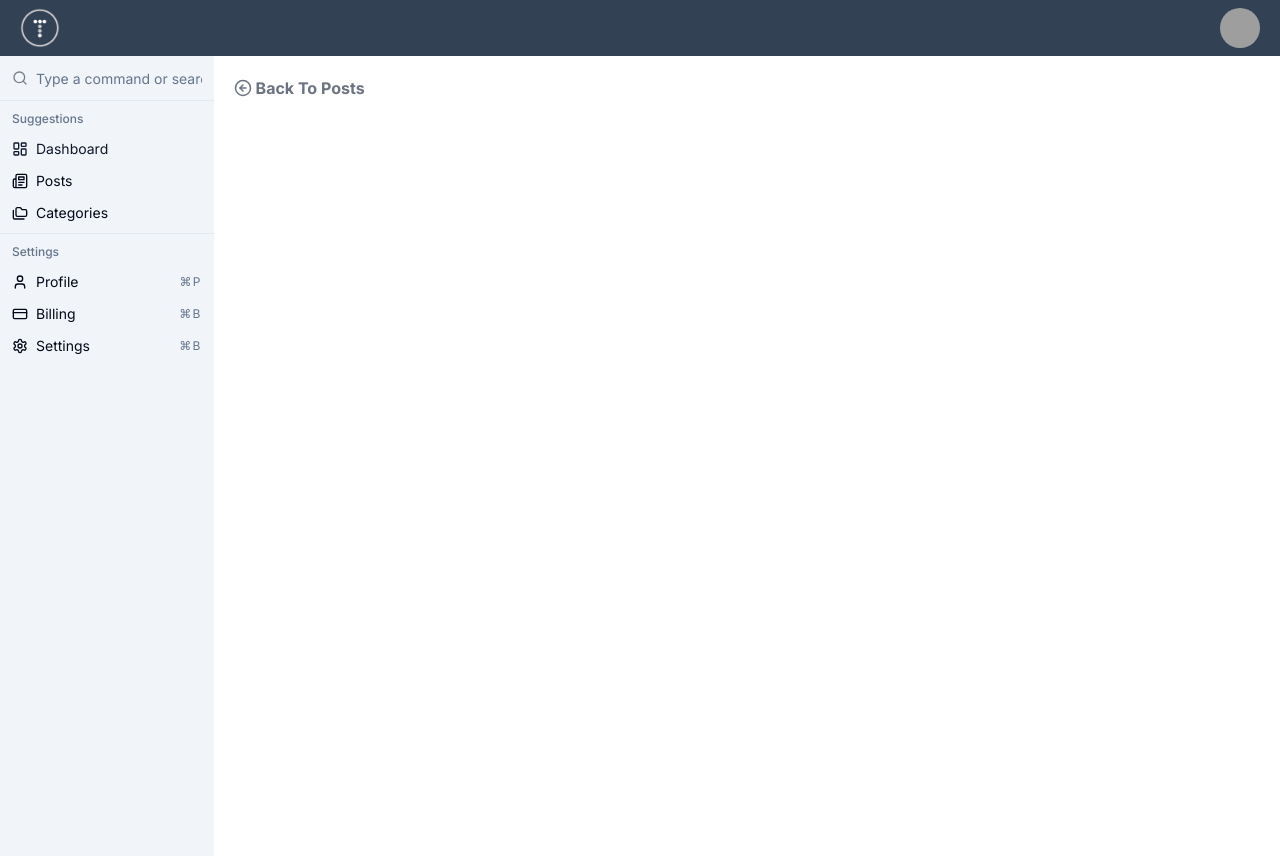
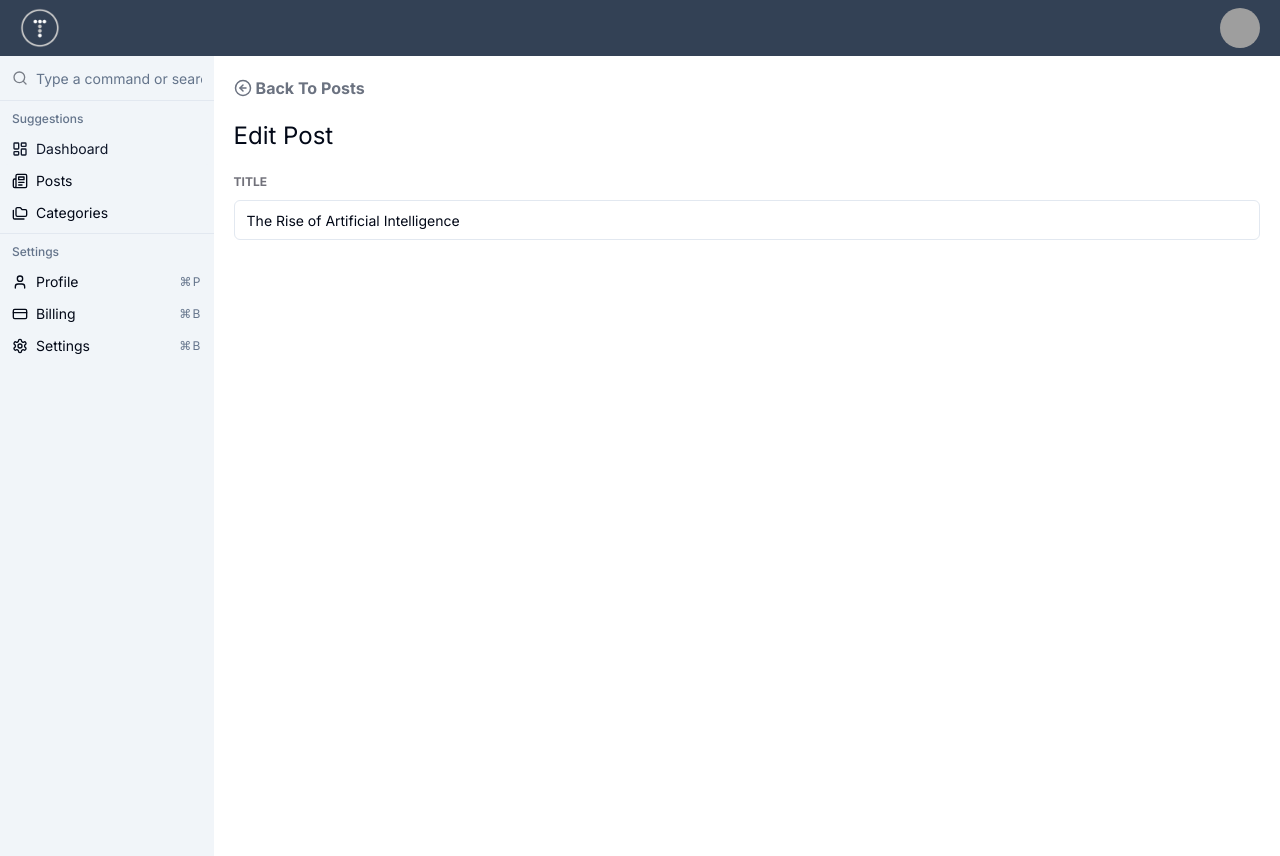
Before and after one commit to MiladJoodi/Admin_Dashboard_Interface, a Next.js app: page /posts/edit/1 in a window 1280 px wide. Built offline with nearby package versions, Linux system fonts and the light colour scheme; grey boxes are pictures that could not be loaded.

Commit message:
Update page.tsx

```diff
--- a/app/(main)/posts/edit/[id]/page.tsx
+++ b/app/(main)/posts/edit/[id]/page.tsx
@@ -7,6 +7,7 @@ import { zodResolver } from "@hookform/resolvers/zod";
 import {
     Form,
     FormControl,
+    FormDescription,
     FormField,
     FormItem,
     FormLabel,
@@ -38,9 +39,9 @@ interface PostEditPageProps {
     }
 }
 
-const PostEditPage = ({params}: PostEditPageProps) => {
+const PostEditPage = ({ params }: PostEditPageProps) => {
 
-    const post = posts.find((post)=> post.id === params.id);
+    const post = posts.find((post) => post.id === params.id);
 
     const form = useForm<z.infer<typeof formSchema>>({
         resolver: zodResolver(formSchema),
@@ -52,9 +53,33 @@ const PostEditPage = ({params}: PostEditPageProps) => {
         },
     });
 
+    const handleSubmit = (data: z.infer<typeof formSchema>) => {
+        console.log(data)
+    }
+
     return (
         <>
             <BackButton text="Back To Posts" link="/posts" />
+            <h3 className="text-2xl mb-4">Edit Post</h3>
+            <Form {...form}>
+                <form onSubmit={form.handleSubmit(handleSubmit)} className="space-y-8">
+
+                    <FormField
+                        control={form.control}
+                        name="title"
+                        render={({ field }) => (
+                            <FormItem>
+                                <FormLabel className="uppercase text-xs font-bold text-zinc-500 dark:text-secondary-700">Title</FormLabel>
+                                <FormControl>
+                                    <Input placeholder="shadcn" {...field} />
+                                </FormControl>
+                                <FormMessage />
+                            </FormItem>
+                        )}
+                    />
+
+                </form>
+            </Form>
         </>
     );
 }
```
Lines whose indentation alone changed are shown as unchanged.
